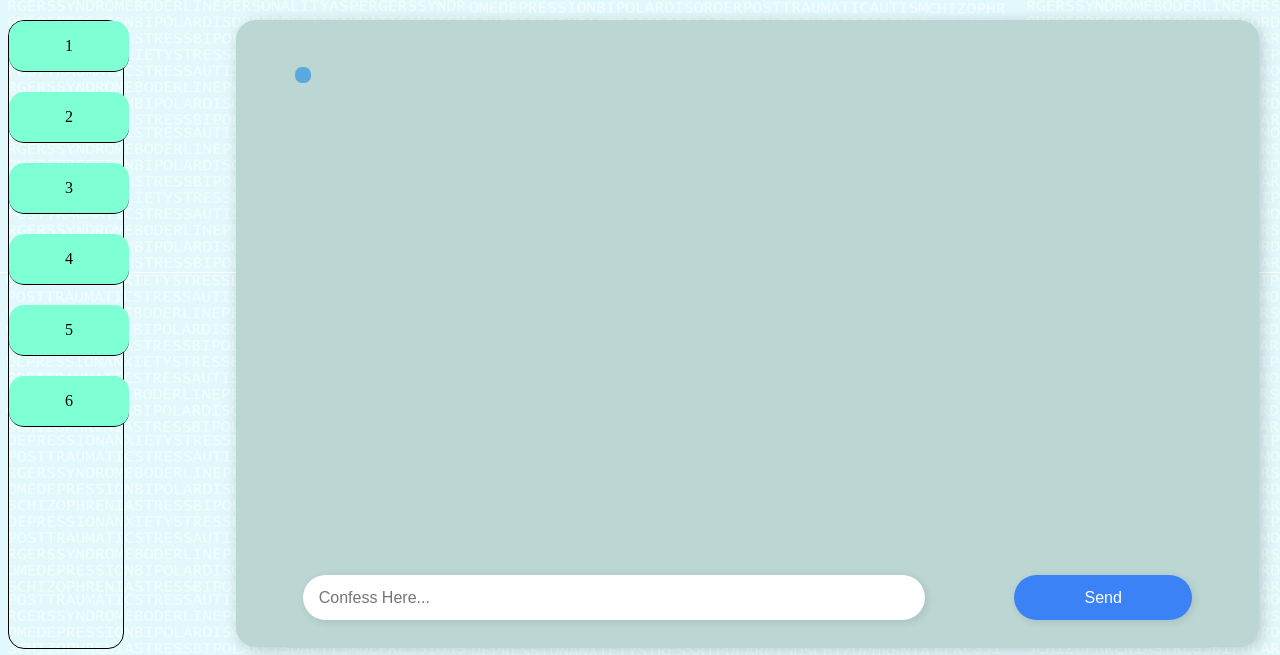
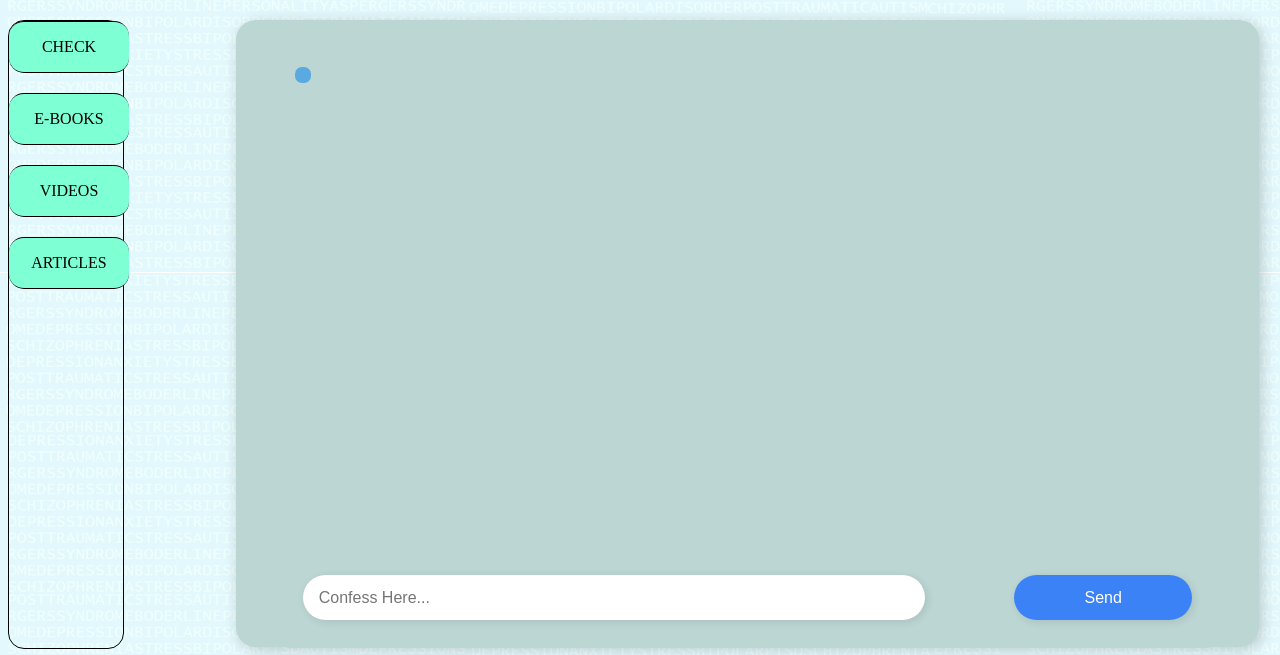
Before and after one commit to sthaaayush/Esathi, a PHP site: page /user_page.php in a window 1280 px wide. Shown: the part 194-849 px from the top of the page. Run offline with PHP 8.4, Linux system fonts and the light colour scheme.

Commit message:
FinalUpdate

```diff
--- a/UserPage/cssForUser.css
+++ b/UserPage/cssForUser.css
@@ -80,6 +80,7 @@ body {
     align-items: center;
     border-radius: 15px;
     border-bottom:1px black solid ;
+    border-top: 1px black solid;
     padding: 20px;
     margin-bottom: 20px;
 }
--- a/UserPage/user_page.php
+++ b/UserPage/user_page.php
@@ -40,12 +40,10 @@ if (isset($_POST['messages']) && !empty($_POST['messages'])) {
 
     <div class="bottom_body">
         <div class="sidebar">
-            <a href="#">1</a>
-            <a href="#">2</a>
-            <a href="#">3</a>
-            <a href="#">4</a>
-            <a href="#">5</a>
-            <a href="#">6</a>
+            <a href="#">CHECK</a>
+            <a href="#">E-BOOKS</a>
+            <a href="#">VIDEOS</a>
+            <a href="#">ARTICLES</a>
         </div>
         <div class="chatbox">
         <div id="bot">
```
